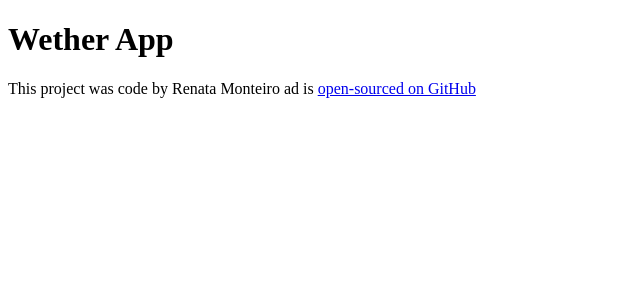
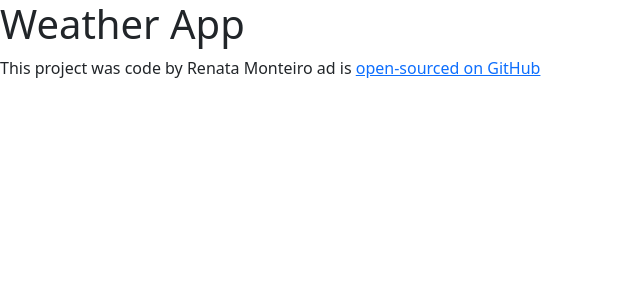
Before and after one commit to renataam/react-weather-app-renata, a React (Create React App) app: page / in a window 1280 px wide. Shown: the top 300 px of the page, without its empty margins (0-640 px from the left). Built offline with nearby package versions, Linux system fonts and the light colour scheme.

Commit message:
added bootstrap

```diff
--- a/package.json
+++ b/package.json
@@ -6,6 +6,7 @@
     "@testing-library/jest-dom": "^5.16.5",
     "@testing-library/react": "^13.4.0",
     "@testing-library/user-event": "^13.5.0",
+    "bootstrap": "^5.2.3",
     "react": "^18.2.0",
     "react-dom": "^18.2.0",
     "react-scripts": "5.0.1",
--- a/src/App.js
+++ b/src/App.js
@@ -4,7 +4,8 @@
 export default function App() {
   return (
     <div className="App">
-      <h1>Wether App</h1>
+      <div className="Container">
+        <h1>Weather App</h1>
         <footer>
           This project was code by Renata Monteiro ad is{" "}
           <a
@@ -15,5 +16,6 @@
           </a>
         </footer>
       </div>
+    </div>
   );
 }
--- a/src/index.js
+++ b/src/index.js
@@ -3,7 +3,7 @@
 import './index.css';
 import App from './App';
 import reportWebVitals from './reportWebVitals';
-
+import "bootstrap/dist/css/bootstrap.min.css";
 const root = ReactDOM.createRoot(document.getElementById('root'));
 root.render(
   <React.StrictMode>
```
Also changed, not shown: 1 other file (tests, documents, lock files or other folders). Lines whose indentation alone changed are shown as unchanged.
